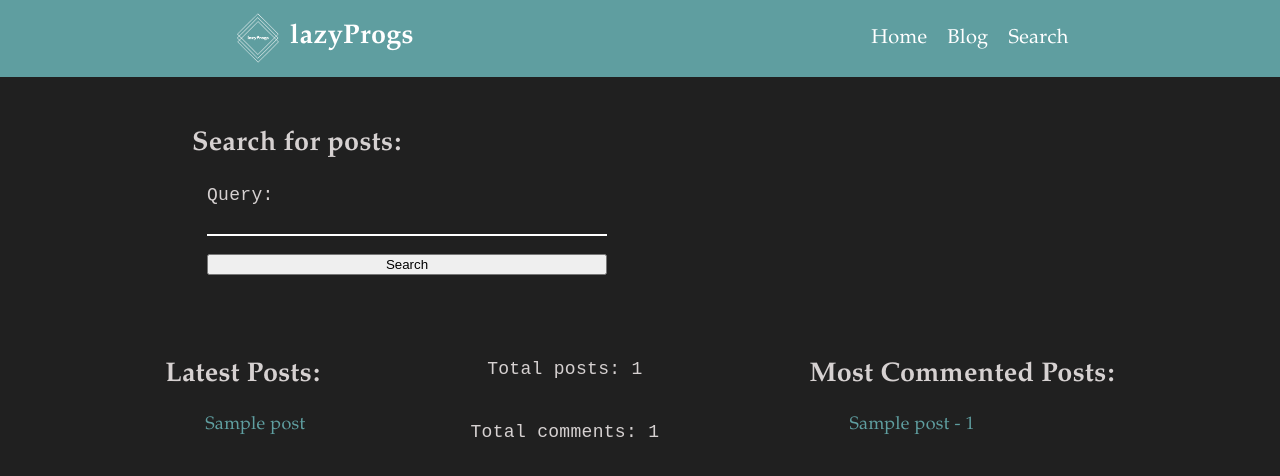
After one commit to devShakib015/myBLog, a Django app: page /blog/search/ in a window 1280 px wide. The commit adds this page. Shown: the top 476 px of the page. Run offline with Django 3.2, Linux system fonts and the light colour scheme; tables that the repository leaves empty hold one stand-in row (values such as "Sample post").

Commit message:
Updating Search

```diff
--- a/mysite/blog/forms.py
+++ b/mysite/blog/forms.py
@@ -12,3 +12,6 @@
     class Meta:
         model = Comment
         fields = ('name', 'email', 'body')
+
+class SearchForm(forms.Form):
+    query = forms.CharField()
--- a/mysite/blog/models.py
+++ b/mysite/blog/models.py
@@ -2,6 +2,7 @@
 from django.utils import timezone
 from django.contrib.auth.models import User
 from taggit.managers import TaggableManager
+from django.urls import reverse
 
 # Create your models here.
 class Post(models.Model):
@@ -23,6 +24,10 @@
     class Meta:
         ordering = ('-publish',)
 
+    def get_absolute_url(self):
+        return reverse("blog:post_detail", args=[self.slug])
+
+
     def __str__(self):
         return self.title
 
--- a/mysite/blog/templates/blog/base.html
+++ b/mysite/blog/templates/blog/base.html
@@ -17,6 +17,7 @@
             <ul>
                 <a href="{% url 'blog:index' %}"><li>Home</li></a>
                 <a href="{% url 'blog:post_list' %}"><li>Blog</li></a>
+                <a href="{% url 'blog:post_search' %}"><li>Search</li></a>
 
             </ul>
         </nav>
--- a/mysite/blog/templates/blog/latest_posts.html
+++ b/mysite/blog/templates/blog/latest_posts.html
@@ -1,7 +1,7 @@
 <ul>
     {% for post in l_t %}
         <li>
-            <a class="link_title" href="{% url 'blog:post_detail' post.slug %}">{{ post.title }}</a>
+            <a class="link_title" href="{{ post.get_absolute_url }}">{{ post.title }}</a>
         </li>
     {% endfor %}
 </ul>
--- a/mysite/blog/templates/blog/most_commented_posts.html
+++ b/mysite/blog/templates/blog/most_commented_posts.html
@@ -1,7 +1,7 @@
 <ul>
     {% for post in m_c_p %}
         <li>
-            <a class="link_title" href="{% url 'blog:post_detail' post.slug %}">{{ post.title }} - {{ post.comments.count }}</a>
+            <a class="link_title" href="{{ post.get_absolute_url }}">{{ post.title }} - {{ post.comments.count }}</a>
         </li>
     {% endfor %}
 </ul>
--- a/mysite/blog/templates/blog/post_detail.html
+++ b/mysite/blog/templates/blog/post_detail.html
@@ -21,10 +21,10 @@
         {% for post in similar_posts %}
             <div class="small-box">
                 <h3>
-                    <a href="{% url 'blog:post_detail' post.slug %}">{{ post.title }}</a>
+                    <a href="{{ post.get_absolute_url }}">{{ post.title }}</a>
                 </h3>
                 <p>
-                    {{ post.body|truncatewords_html:30|markdown }}
+                    {{ post.body|truncatewords_html:15|markdown }}
                 </p>
             </div>
         {% empty %}
--- a/mysite/blog/templates/blog/post_list.html
+++ b/mysite/blog/templates/blog/post_list.html
@@ -14,7 +14,7 @@
 
     {% for post in p_p %}
         <div class="post_card">
-            <a class="link_title" href="{% url 'blog:post_detail' post.slug %}"><h1>{{ post.title }}</h1></a>
+            <a class="link_title" href="{{ post.get_absolute_url }}"><h1>{{ post.title }}</h1></a>
             <p>
                 Tags:
                 {% for tag in post.tags.all %}
--- /dev/null
+++ b/mysite/blog/templates/blog/search.html
@@ -0,0 +1,28 @@
+{% extends 'blog/base.html' %}
+{% block title %}Search "{{ query }}"{% endblock title %}
+{% block content %}
+    {% if query %}
+        <h1>Post containing "{{ query }}"</h1>
+        <h3>
+        {% with results.count as total_results %}
+            Found {{ total_results }} result{{ total_results|pluralize }}
+        {% endwith %}
+        </h3>
+        {% for post in results %}
+        <div style="border: 2px solid white; padding: 15px; margin: 10px;">
+            <h2><a class="link_title" href="{{ post.get_absolute_url }}">{{ post.title }}</a></h2>
+            <p>{{ post.body|truncatewords:5 }}</p>
+        </div>
+
+        {% empty %}
+            <h4>There are no results for your query.</h4>
+        {% endfor %}
+        <p><a href="{% url 'blog:post_search' %}">Search again</a></p>
+    {% else %}
+        <h2>Search for posts: </h2>
+        <form action="."" method="get">
+            {{ form.as_p }}
+            <input type="submit" value="Search">
+        </form>
+    {% endif %}
+{% endblock content %}
--- a/mysite/blog/urls.py
+++ b/mysite/blog/urls.py
@@ -8,5 +8,6 @@
     path('blog/', views.post_list, name='post_list'),
     path('blog/tag/<slug:tag_slug>/', views.post_list, name='post_list_by_tag'),
     path('<slug:posts>/', views.post_detail, name='post_detail'),
-    path('<int:post_id>/share/', views.post_share, name='post_share')
+    path('<int:post_id>/share/', views.post_share, name='post_share'),
+    path('blog/search/', views.post_search, name='post_search')
 ]
--- a/mysite/blog/views.py
+++ b/mysite/blog/views.py
@@ -2,10 +2,11 @@
 from .models import Post, Comment
 from django.views.generic import ListView
 from django.core.paginator import Paginator, EmptyPage, PageNotAnInteger
-from .forms import EmailPostForm, CommentForm
+from .forms import EmailPostForm, CommentForm, SearchForm
 from django.core.mail import send_mail
 from taggit.models import Tag
 from django.db.models import Count
+from django.contrib.postgres.search import SearchVector, SearchQuery, SearchRank, TrigramSimilarity
 
 
 # Create your views here.
@@ -89,3 +90,27 @@
         'post': post, 'form': form, 'sent': sent
     }
     return render(request, 'blog/share.html', context)
+
+
+def post_search(request):
+    form = SearchForm()
+    query = None
+    results= []
+    if 'query' in request.GET:
+        form = SearchForm(request.GET)
+        if form.is_valid():
+            query = form.cleaned_data['query']
+            search_query = SearchQuery(query)
+            search_vector = SearchVector('title', 'body')
+            results = Post.objects.annotate(
+                search=search_vector,
+                rank=SearchRank(search_vector, search_query),
+                similarity = TrigramSimilarity('title', query)
+            ).filter(similarity__gt=0.3).order_by('-similarity')
+
+    context = {
+        'form': form,
+        'query': query,
+        'results': results
+    }
+    return render(request, 'blog/search.html', context)
--- a/mysite/mysite/urls.py
+++ b/mysite/mysite/urls.py
@@ -15,8 +15,17 @@
 """
 from django.contrib import admin
 from django.urls import path, include
+from django.contrib.sitemaps.views import sitemap
+from blog.sitemaps import PostSitemap
+
+
+sitemaps = {
+    'posts': PostSitemap,
+}
 
 urlpatterns = [
     path('admin/', admin.site.urls),
     path('', include('blog.urls', namespace='blog')),
+    path('sitemap.xml', sitemap, {'sitemaps': sitemaps}, name='django.contrib.sitemaps.views.sitemap')
+
 ]
```
Also changed, not shown: mysite/blog/sitemaps.py (added, +12 -0 lines), mysite/mysite/settings.py (+10 -2 lines).
